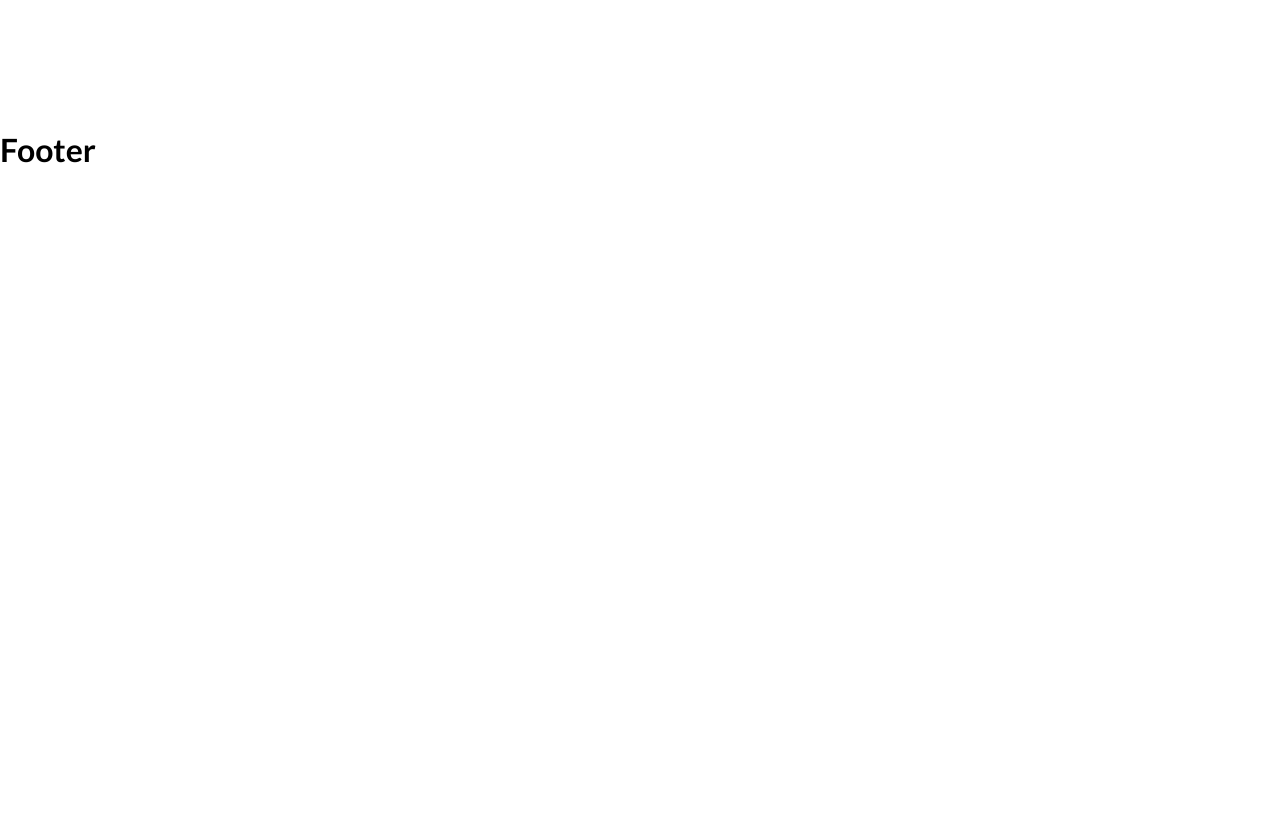
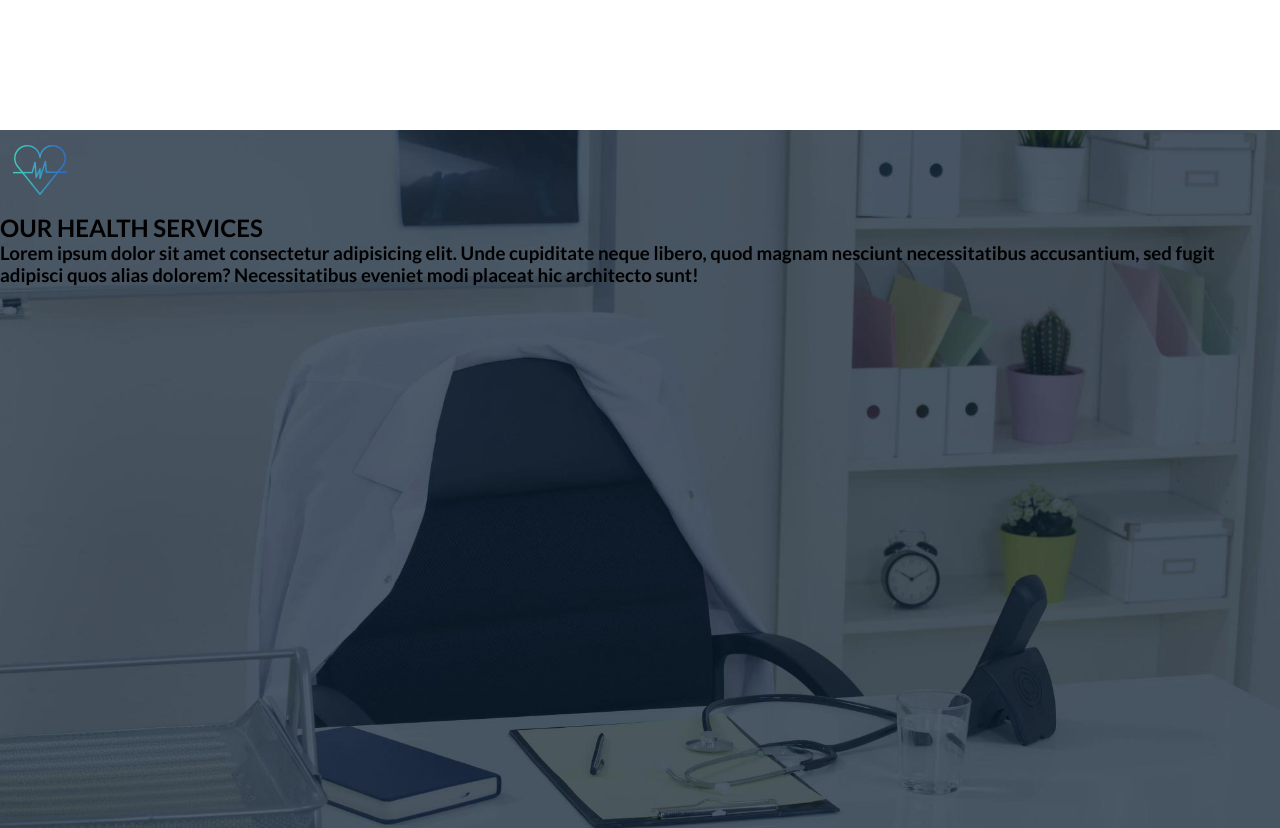
Before and after one commit to eliaraguso/proj-html-vuejs, a Vue app: page / in a window 1280 px wide. Shown: the part 5280-6108 px from the top of the page. Before the commit the page ends 5449 px from the top, so only its background shows below. Built offline with nearby package versions, Linux system fonts and the light colour scheme.

Commit message:
Inizio impostazione Services section

```diff
--- /dev/null
+++ b/src/components/Facilities-section.vue
@@ -0,0 +1,31 @@
+<template>
+  <div id="facilities-section">
+    <div class="container">
+      <img src="../assets/img/icon-6.png" alt="" />
+        <h2>OUR HEALTH SERVICES</h2>
+        <div class="separator"></div>
+        <h3>
+          Lorem ipsum dolor sit amet consectetur adipisicing elit. Unde
+          cupiditate neque libero, quod magnam nesciunt necessitatibus
+          accusantium, sed fugit adipisci quos alias dolorem? Necessitatibus
+          eveniet modi placeat hic architecto sunt!
+        </h3>
+    </div>
+  </div>
+</template>
+
+<script>
+export default {
+    name: 'Facilities'
+}
+</script>
+
+<style lang="scss" scoped>
+  #facilities-section {
+    height: 793px;
+    background-image: url(../assets/img/paralax-bg-tour-facilities.jpg);
+    background-repeat: no-repeat;
+    background-size: cover;
+    background-position: center;
+  }
+</style>
--- a/src/components/Main.vue
+++ b/src/components/Main.vue
@@ -3,6 +3,7 @@
     <Welcome />
     <Doctors />
     <Services />
+    <Facilities />
 
   </main>
 </template>
@@ -10,7 +11,9 @@
 <script>
 import Welcome from './Welcome-section.vue';
 import Doctors from './Doctors-section.vue';
-import Services from './Services-section.vue'
+import Services from './Services-section.vue';
+import Facilities from './Facilities-section.vue';
+
 
 
 export default {
@@ -19,6 +22,7 @@ export default {
       Welcome,
       Doctors,
       Services,
+      Facilities,
     }
 }
 </script>
```
